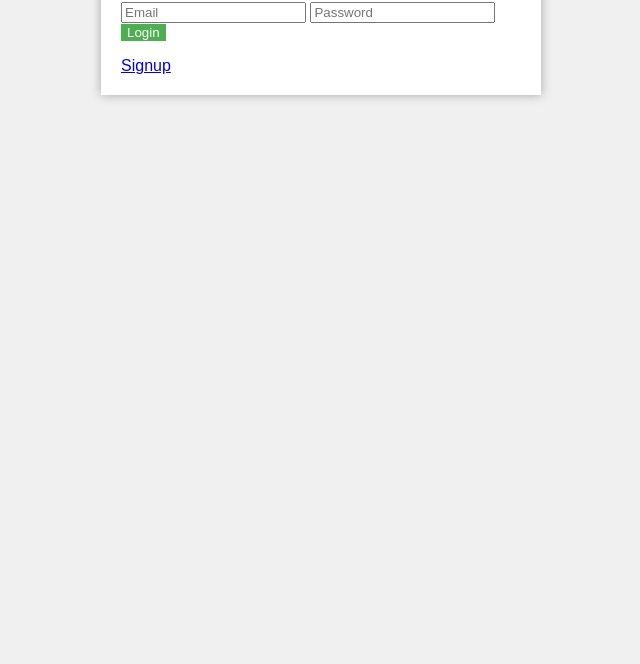
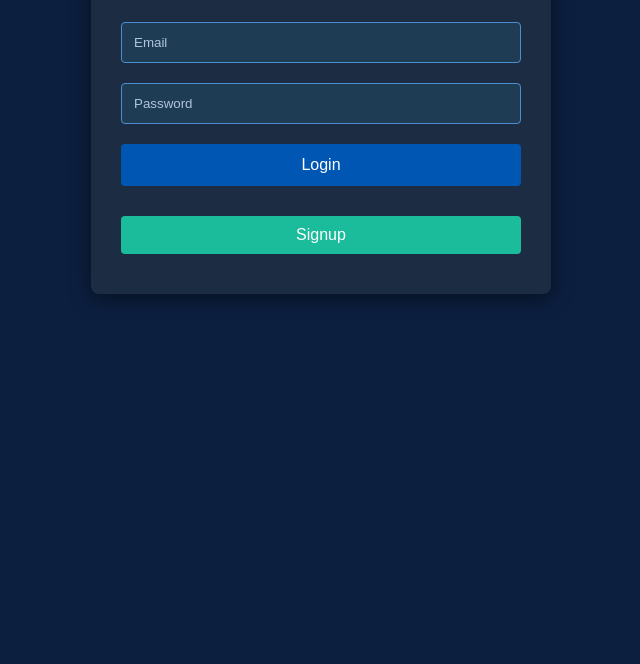
Before and after one commit to Paritosh-Vaghasiya/mobileapps2024webstorm, a website: page index.html in a window 1280 px wide. Shown: the part 136-800 px from the top of the page, without its empty margins (319-959 px from the left). Drawn offline with nearby package versions, Linux system fonts and the light colour scheme.

Commit message:
make the ui better

```diff
--- a/style.css
+++ b/style.css
@@ -1,27 +1,229 @@
 body {
     font-family: Arial, Helvetica, sans-serif;
-    background-color: #f0f0f0;
+    background-color: #0c1f3f; /* Dark navy background */
+    color: #e0e0e0; /* Light text color for readability */
+    margin: 0;
+    padding: 0;
 }
 
 .container {
     max-width: 400px;
     margin: 50px auto;
-    padding: 20px;
-    background-color: white;
-    box-shadow: 0px 0px 10px rgba(0, 0, 0, 0.3);
+    padding: 30px; /* Increased padding for better spacing */
+    background-color: #1c2c43; /* Darker blue container background */
+    border-radius: 8px; /* Rounded corners */
+    box-shadow: 0px 4px 20px rgba(0, 0, 0, 0.5); /* Softer shadow for dark mode */
+    transition: box-shadow 0.3s; /* Smooth shadow transition */
+    display: flex; /* Use flexbox for centering */
+    flex-direction: column; /* Stack children vertically */
+    align-items: center; /* Center items horizontally */
+}
+
+.container:hover {
+    box-shadow: 0px 8px 30px rgba(0, 0, 0, 0.7); /* Enhanced shadow on hover */
+}
+
+h2 {
+    text-align: center; /* Center align heading */
+    color: #ffffff; /* Light color for heading */
+    margin-bottom: 20px; /* Space below heading */
+}
+
+input[type="text"],
+input[type="password"],
+input[type="email"] {
+    width: 100%; /* Full width input */
+    padding: 12px; /* Padding for input fields */
+    margin: 10px 0; /* Margin above and below input fields */
+    border: 1px solid #4d8dd1; /* Light blue border for inputs */
+    border-radius: 4px; /* Rounded input corners */
+    box-sizing: border-box; /* Ensures padding is included in width */
+    background-color: #1e3d55; /* Darker blue background for input */
+    color: #e0e0e0; /* Light text color for input */
+    transition: border-color 0.3s; /* Smooth border color transition */
+    /* Adjust placeholder color */
+}
+
+input::placeholder {
+    color: #b0c4de; /* Lighter placeholder color for better visibility */
+}
+
+input:focus {
+    border-color: #007BFF; /* Bright blue border on focus */
+    outline: none; /* Remove default outline */
 }
 
 button {
+    width: 100%; /* Full width button */
+    padding: 12px;
+    margin-top: 10px; /* Padding for button */
+    background-color: #0056b3; /* Toned-down blue background */
+    color: white; /* White text color */
+    border: none;
+    border-radius: 4px; /* Rounded button corners */
+    cursor: pointer;
+    font-size: 16px; /* Larger text for button */
+    transition: background-color 0.3s, transform 0.2s; /* Smooth transition */
+}
+
+button:hover {
+    background-color: #004494; /* Darker blue on hover */
+    transform: translateY(-2px); /* Slight lift on hover */
+}
+
+#profile-data p {
+    margin: 10px 0; /* Margin for spacing between paragraphs */
+    font-size: 16px; /* Font size for readability */
+    color: #e0e0e0; /* Light color for better readability */
+    line-height: 1.5; /* Increased line height for better text readability */
+    border-bottom: 1px solid #4d8dd1; /* Underline effect for separation */
+    padding-bottom: 10px; /* Padding below each paragraph */
+}
+
+#profile-data p:last-child {
+    border-bottom: none; /* Remove border from the last paragraph */
+}
+
+a {
+    display: inline-block; /* Display links as blocks for better spacing */
+    width: 95%; /* Width for two links in a row */
+    padding: 10px; /* Padding for better clickable area */
+    margin: 10px 5px; /* Margin for spacing between links */
+    text-align: center; /* Center the text */
+    background-color: #1abc9c; /* Bright teal link color */
+    color: white; /* White text color */
+    border-radius: 4px; /* Rounded corners */
+    text-decoration: none; /* Remove underline */
+    transition: background-color 0.3s, transform 0.2s; /* Smooth transition */
+}
+
+a:hover {
+    background-color: #16a085; /* Darker teal on hover */
+    transform: translateY(-2px); /* Lift effect on hover */
+}
+
+#error-msg,
+#success-msg {
+    text-align: center; /* Center align messages */
+    margin: 10px 0; /* Margin above and below messages */
+}
+
+#error-msg {
+    color: #ff4d4d; /* Error message color (red) */
+}
+
+#success-msg {
+    color: #1abc9c; /* Success message color (teal) */
+}
+
+
+
+/* body {
+    font-family: Arial, Helvetica, sans-serif;
+    background-color: #f0f0f0;
+    margin: 0;
+    padding: 0;
+}
+
+.container {
+    max-width: 400px;
+    margin: 50px auto;
+    padding: 30px;
+    background-color: white;
+    border-radius: 8px;
+    box-shadow: 0px 4px 15px rgba(0, 0, 0, 0.2);
+    transition: box-shadow 0.3s;
+    display: flex;
+    flex-direction: column;
+    align-items: center;
+}
+
+.container:hover {
+    box-shadow: 0px 8px 25px rgba(0, 0, 0, 0.3);
+}
+
+h2 {
+    text-align: center;
+    color: #333;
+    margin-bottom: 20px;
+}
+
+input[type="text"],
+input[type="password"],
+input[type="email"] {
+    width: 100%;
+    padding: 12px;
+    margin: 10px 0;
+    border: 1px solid #ccc;
+    border-radius: 4px;
+    box-sizing: border-box;
+    transition: border-color 0.3s;
+}
+
+input:focus {
+    border-color: #4CAF50;
+    outline: none;
+}
+
+button {
+    width: 100%;
+    padding: 12px;
+    margin-top: 10px;
     background-color: #4CAF50;
     color: white;
     border: none;
+    border-radius: 4px;
     cursor: pointer;
+    font-size: 16px;
+    transition: background-color 0.3s, transform 0.2s;
 }
 
 button:hover {
-    background-color: #4CAF50;
+    background-color: #45a049;
+    transform: translateY(-2px);
+}
+
+#profile-data p {
+    margin: 10px 0;
+    font-size: 16px;
+    color: #333;
+    line-height: 1.5;
+    border-bottom: 1px solid #f0f0f0;
+    padding-bottom: 10px;
+}
+
+#profile-data p:last-child {
+    border-bottom: none;
+}
+
+a {
+    display: inline-block;
+    width: 95%;
+    padding: 10px;
+    margin: 10px 5px;
+    text-align: center;
+    background-color: #007BFF;
+    color: white;
+    border-radius: 4px;
+    text-decoration: none;
+    transition: background-color 0.3s, transform 0.2s;
+}
+
+a:hover {
+    background-color: #0056b3;
+    transform: translateY(-2px);
+}
+
+#error-msg,
+#success-msg {
+    text-align: center;
+    margin: 10px 0;
 }
 
 #error-msg {
     color: red;
 }
+
+#success-msg {
+    color: green;
+} */
```
